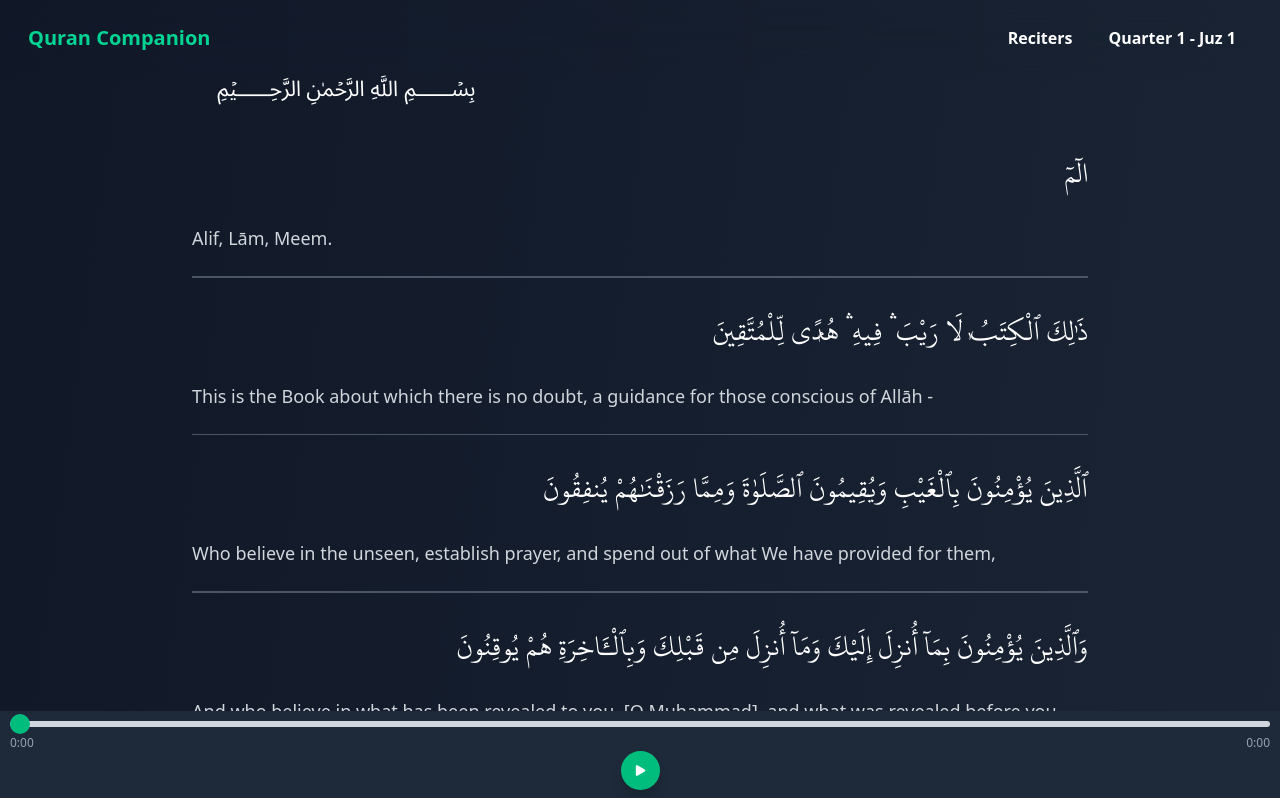
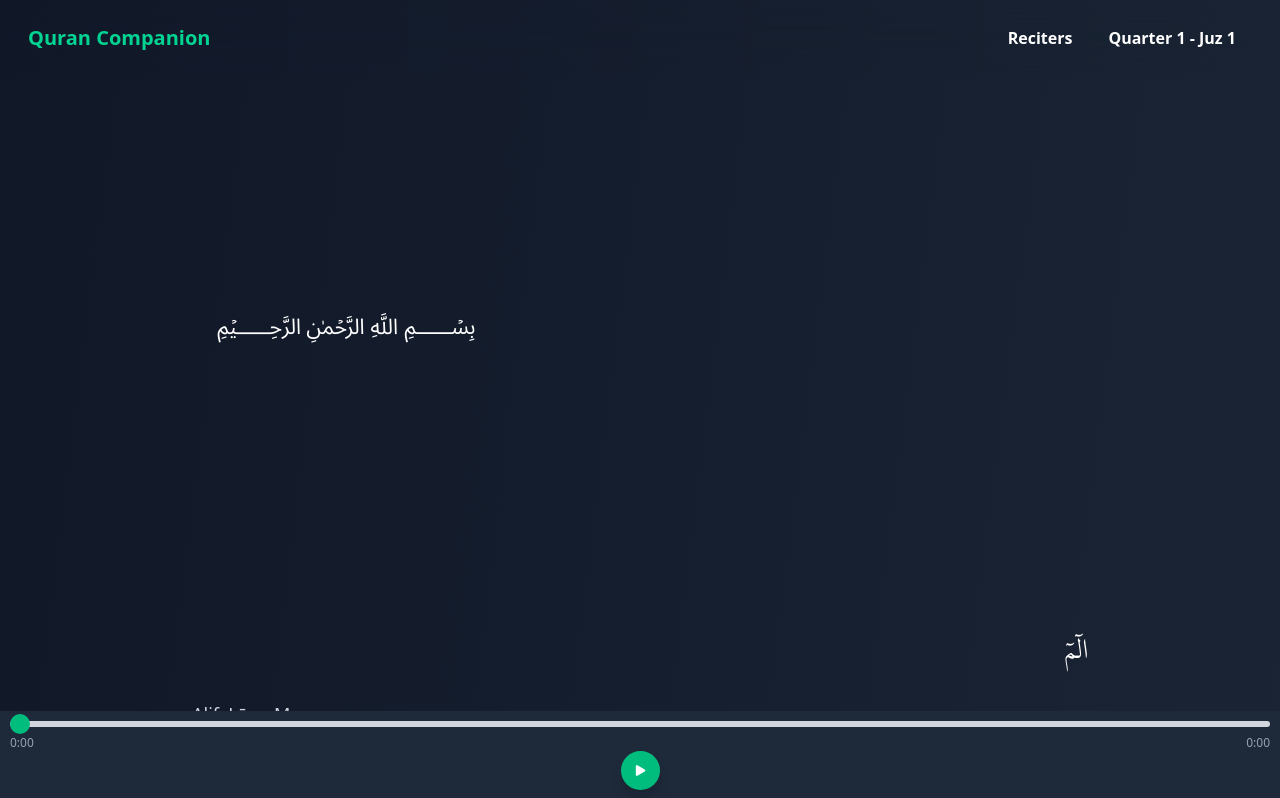
Before and after one commit to yusuf2800/quran-companion, a Next.js app: page /1/quarter/1 in a window 1280 px wide. Shown: the top 798 px of the page. Built offline with nearby package versions, Linux system fonts and the light colour scheme; a web font is replaced by a local one.

Commit message:
fixing desing

```diff
--- a/src/app/[juz]/quarter/[quarters]/QuranVerse.tsx
+++ b/src/app/[juz]/quarter/[quarters]/QuranVerse.tsx
@@ -124,7 +124,7 @@ const QuranVerse = ({
       </header>
 
       <div className="mt-5 px-4 text-white sm:px-8 md:px-24">
-        <div className="w-[500px]">
+        <div className="w-[500px] h-[600px] flex justify-center items-center">
           <h1 className="font-quranCommon mt-5 mb-10 pt-6 text-center text-4xl">
             ﷽
           </h1>
@@ -134,9 +134,9 @@ const QuranVerse = ({
           {arabic[juz][quarter].map((ayah, index) => (
             <div
               key={index}
-              className={`mb-6 ${index === activeAyahIndex ? "bg-gray-600" : ""}`}
+              className={`mb-6 ${index === activeAyahIndex ? "bg-gray-600 text-emerald-500" : ""}`}
             >
-              <p className="font-kfguthmani mb-2 text-right text-2xl leading-loose sm:text-3xl">
+              <p className={`font-kfguthmani mb-2 text-right text-2xl leading-loose sm:text-3xl ${index === activeAyahIndex ? "text-emerald-500" : ""}`}>
                 {ayah}
               </p>
               <p className="mt-5 mb-6 text-base text-gray-300 sm:text-lg">
```
